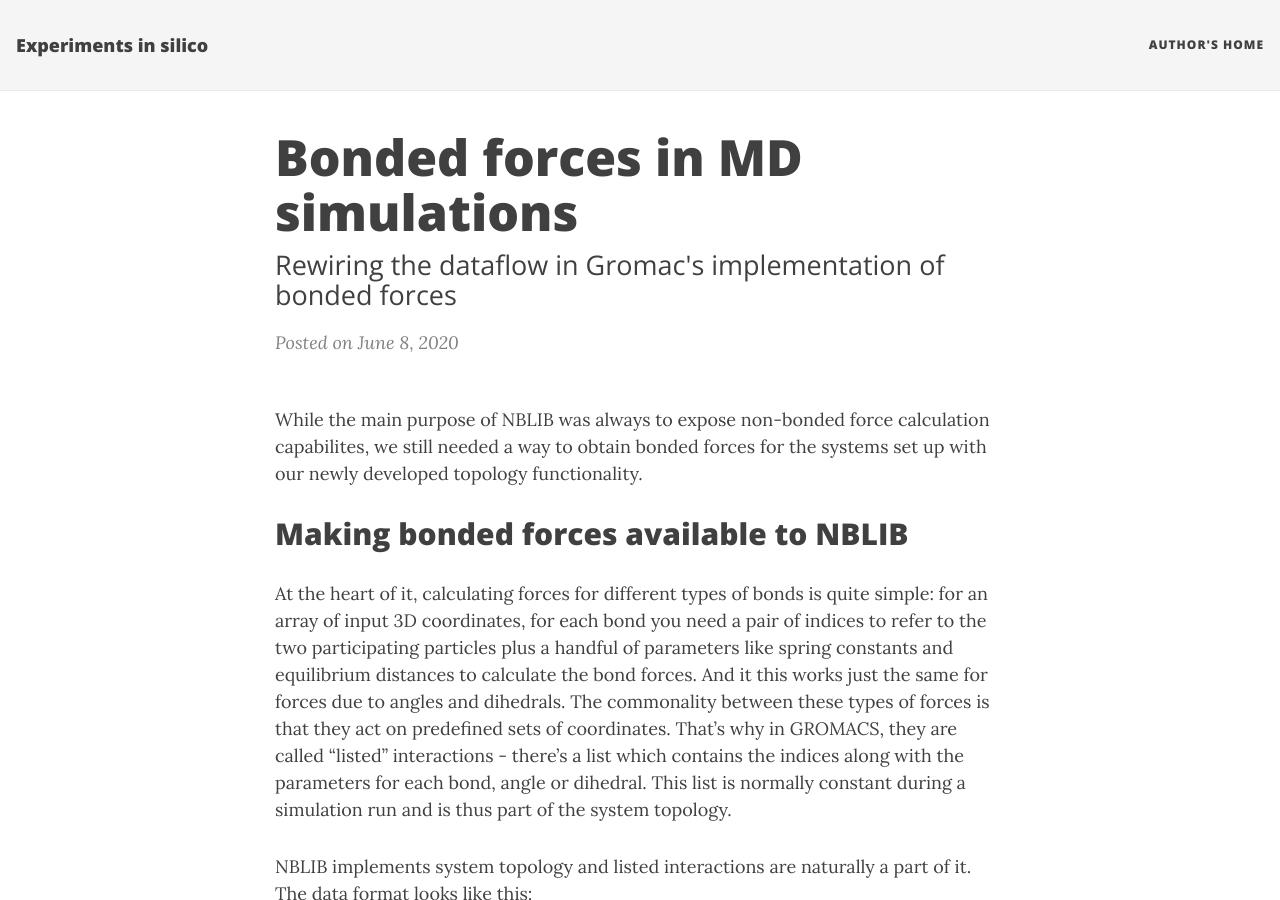
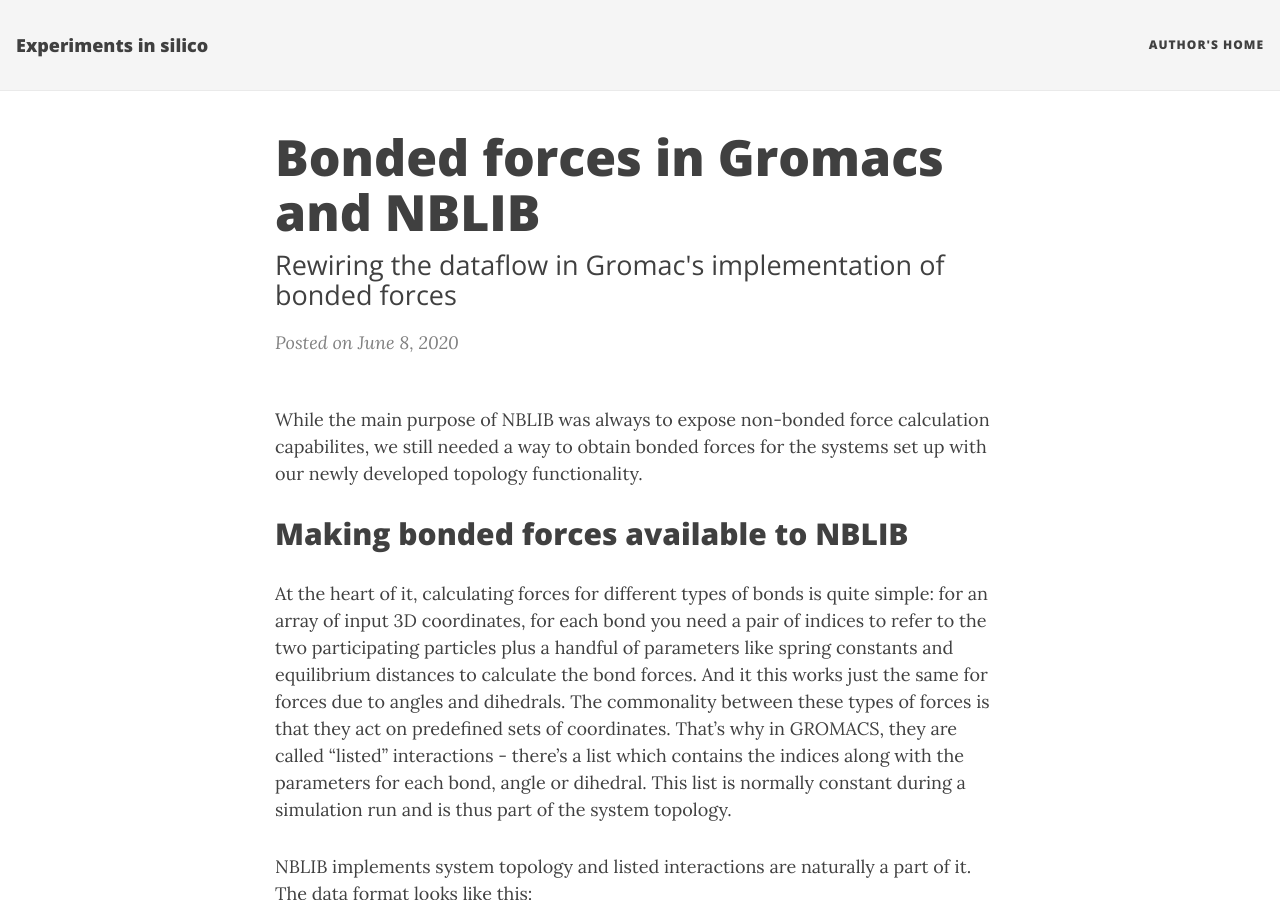
Before and after one commit to sekelle/sebkelle1.github.io, a Jekyll site: the page built from _posts/2020-06-08-bonded-forces.md, in a window 1280 px wide and 900 px high. Built offline with Jekyll 4.4.1, drawn with Linux system fonts in a browser that asks for light colours; nearby versions of some CDN libraries.

Commit message:
semantics

````diff
--- a/_posts/2020-06-08-bonded-forces.md
+++ b/_posts/2020-06-08-bonded-forces.md
@@ -1,6 +1,6 @@
 ---
 layout: post
-title: Bonded forces in MD simulations
+title: Bonded forces in Gromacs and NBLIB
 subtitle: Rewiring the dataflow in Gromac's implementation of bonded forces
 #gh-repo: daattali/beautiful-jekyll
 #gh-badge: [star, fork, follow]
@@ -54,6 +54,7 @@ in the NBLIB topology looks like this:
 ```c++
 using ListedInteractions = std::tuple<InteractionData<HarmonicBond>, ..., InteractionData<HarmonicAngle>, ...>;
 ```
+&nbsp;
 
 ## Listed interactions in Gromacs
 
````
